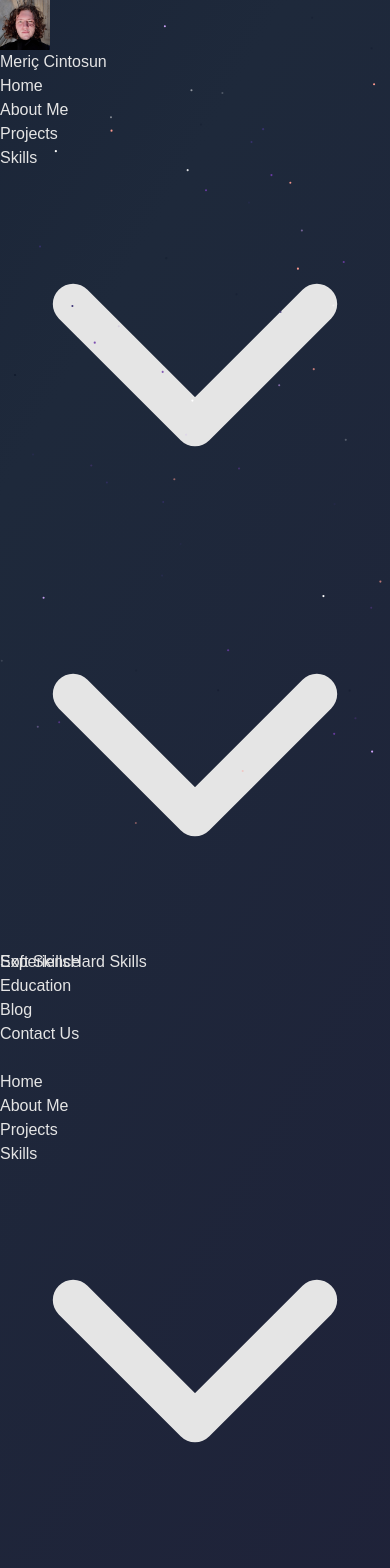
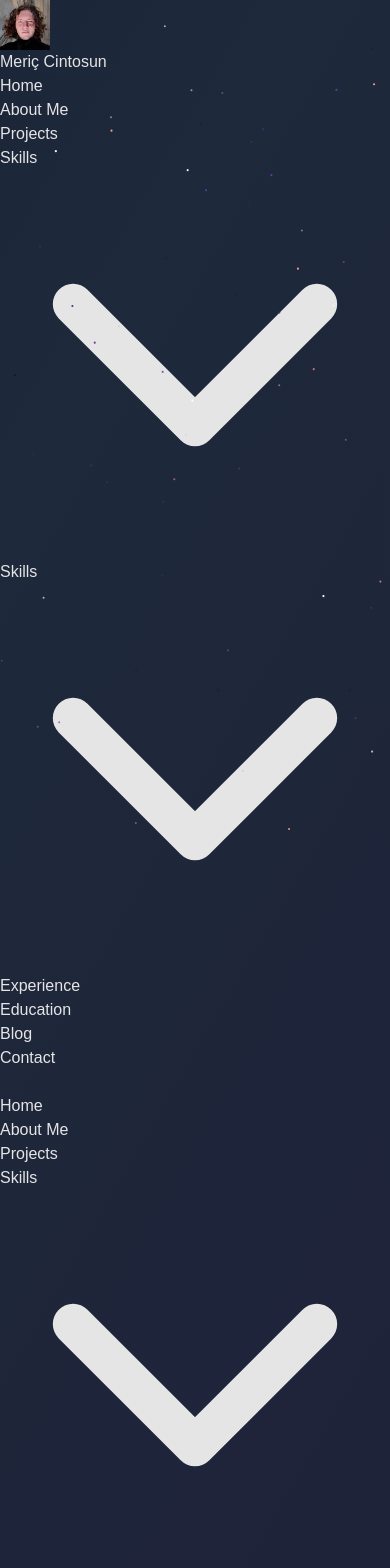
Before and after one commit to mericcintosun/meric-cintosun-portfolio, a Next.js app: page / in a window 390 px wide. Shown: the top 1568 px of the page. Built offline with nearby package versions, Linux system fonts and the light colour scheme.

Commit message:
completed-navbar

```diff
--- a/package.json
+++ b/package.json
@@ -13,6 +13,7 @@
     "@material-tailwind/react": "^2.1.10",
     "@react-three/drei": "^9.117.2",
     "@react-three/fiber": "^8.17.10",
+    "motion": "^11.11.17",
     "next": "15.0.3",
     "react": "^18.3.1",
     "react-dom": "^18.3.1",
--- a/src/components/Navbar.jsx
+++ b/src/components/Navbar.jsx
@@ -1,10 +1,10 @@
 "use client";
 
 import React from "react";
+import Link from "next/link";
 import {
   Navbar,
   Collapse,
-  Typography,
   IconButton,
   List,
   ListItem,
@@ -19,13 +19,16 @@ import {
   XMarkIcon,
 } from "@heroicons/react/24/outline";
 import Image from "next/image";
+import { motion } from "framer-motion";
 
 function NavListMenu() {
   const [isMenuOpen, setIsMenuOpen] = React.useState(false);
   const [isMobileMenuOpen, setIsMobileMenuOpen] = React.useState(false);
 
   return (
-    <React.Fragment>
+    <>
+      {/* Desktop Version */}
+      <div className="hidden lg:block">
         <Menu
           open={isMenuOpen}
           handler={setIsMenuOpen}
@@ -34,149 +37,131 @@ function NavListMenu() {
           allowHover={true}
         >
           <MenuHandler>
-          <Typography as="div" variant="small" className="font-medium">
             <ListItem
-              className="flex items-center gap-2 py-2 pr-4 font-medium text-gray-900"
-              selected={isMenuOpen || isMobileMenuOpen}
+              className="flex items-center gap-2 py-2 pr-4 font-medium text-gray-900 cursor-pointer"
+              selected={isMenuOpen}
+            >
+              Skills
+              <ChevronDownIcon
+                strokeWidth={2.5}
+                className={`h-3 w-3 transition-transform ${
+                  isMenuOpen ? "rotate-180" : ""
+                }`}
+              />
+            </ListItem>
+          </MenuHandler>
+          <MenuList className="max-w-screen-xl rounded-xl">
+            <motion.ul
+              className="flex justify-center items-center w-[20rem] outline-none outline-0"
+              initial={{ opacity: 0, y: -10 }}
+              animate={{ opacity: 1, y: 0 }}
+              transition={{ duration: 0.3 }}
+            >
+              <li>
+                <div className="flex justify-center gap-6 items-center w-80">
+                  <MenuItem>
+                    <Link href="/soft-skills">
+                      <div className="flex justify-center items-center text-sm text-blue-gray-700 transition-colors duration-300">
+                        Soft Skills
+                      </div>
+                    </Link>
+                  </MenuItem>
+                  <MenuItem>
+                    <Link href="/hard-skills">
+                      <div className="flex justify-center items-center text-sm text-blue-gray-700 transition-colors duration-300">
+                        Hard Skills
+                      </div>
+                    </Link>
+                  </MenuItem>
+                </div>
+              </li>
+            </motion.ul>
+          </MenuList>
+        </Menu>
+      </div>
+
+      {/* Mobile Version */}
+      <div className="block lg:hidden">
+        <ListItem
+          className="flex items-center gap-2 py-2 pr-4 font-medium text-gray-900 cursor-pointer"
+          selected={isMobileMenuOpen}
           onClick={() => setIsMobileMenuOpen((cur) => !cur)}
         >
           Skills
           <ChevronDownIcon
             strokeWidth={2.5}
-                className={`hidden h-3 w-3 transition-transform lg:block ${
-                  isMenuOpen ? "rotate-180" : ""
-                }`}
-              />
-              <ChevronDownIcon
-                strokeWidth={2.5}
-                className={`block h-3 w-3 transition-transform lg:hidden ${
+            className={`h-3 w-3 transition-transform ${
               isMobileMenuOpen ? "rotate-180" : ""
             }`}
           />
         </ListItem>
-          </Typography>
-        </MenuHandler>
-        <MenuList className="hidden max-w-screen-xl rounded-xl lg:block">
-          <ul className="flex justify-center items-center w-[20rem] outline-none outline-0">
-            <li>
-              <div className="flex justify-center gap-6 items-center w-80 ">
-                <MenuItem>
-                  <Typography
-                    variant="h6"
-                    color="blue-gray"
-                    className="flex justify-center items-center text-sm font-bold "
+        <motion.div
+          initial={{ height: 0, opacity: 0 }}
+          animate={{
+            height: isMobileMenuOpen ? "auto" : 0,
+            opacity: isMobileMenuOpen ? 1 : 0,
+          }}
+          transition={{ duration: 0.3, ease: "easeInOut" }}
+          className="overflow-hidden"
         >
-                    Soft Skills
-                  </Typography>
-                </MenuItem>
-                <MenuItem>
-                  <Typography
-                    variant="h6"
-                    color="blue-gray"
-                    className="flex justify-center items-center text-sm font-bold"
-                  >
-                    Hard Skills
-                  </Typography>
-                </MenuItem>
-              </div>
-            </li>
-          </ul>
-        </MenuList>
-      </Menu>
-      <div className="block lg:hidden">
           <Collapse open={isMobileMenuOpen}>
             <ul className="pl-6">
               <MenuItem className="py-1">
-              <Typography
-                variant="small"
-                color="blue-gray"
-                className="font-normal"
-              >
+                <Link href="/soft-skills">
+                  <div className="font-normal text-blue-gray-700 transition-colors duration-300">
                     Soft Skills
-              </Typography>
+                  </div>
+                </Link>
               </MenuItem>
               <MenuItem className="py-1">
-              <Typography
-                variant="small"
-                color="blue-gray"
-                className="font-normal"
-              >
+                <Link href="/hard-skills">
+                  <div className="font-normal text-blue-gray-700 transition-colors duration-300">
                     Hard Skills
-              </Typography>
+                  </div>
+                </Link>
               </MenuItem>
             </ul>
           </Collapse>
+        </motion.div>
       </div>
-    </React.Fragment>
+    </>
   );
 }
 
 function NavList() {
   return (
     <List className="mt-4 mb-6 p-0 lg:mt-0 lg:mb-0 lg:flex-row lg:p-1">
-      <Typography
-        as="a"
-        variant="small"
-        color="blue-gray"
-        className="font-medium"
-      >
-        <ListItem className="flex items-center gap-2 py-2 pr-4">Home</ListItem>
-      </Typography>
-      <Typography
-        as="a"
-        variant="small"
-        color="blue-gray"
-        className="font-medium"
-      >
-        <ListItem className="flex items-center gap-2 py-2 pr-4">
+      <Link href="/">
+        <ListItem className="flex items-center gap-2 py-2 pr-4 font-medium text-blue-gray-900 cursor-pointer  transition-colors duration-300">
+          Home
+        </ListItem>
+      </Link>
+      <Link href="/about">
+        <ListItem className="flex items-center w-[97px] gap-2 py-2 pr-4 font-medium text-blue-gray-900 cursor-pointer  transition-colors duration-300">
           About Me
         </ListItem>
-      </Typography>
-      <Typography
-        as="a"
-        variant="small"
-        color="blue-gray"
-        className="font-medium"
-      >
-        <ListItem className="flex items-center gap-2 py-2 pr-4">
+      </Link>
+      <Link href="/projects">
+        <ListItem className="flex items-center gap-2 py-2 pr-4 font-medium text-blue-gray-900 cursor-pointer  transition-colors duration-300">
           Projects
         </ListItem>
-      </Typography>
+      </Link>
       <NavListMenu />
-      <Typography
-        as="a"
-        variant="small"
-        color="blue-gray"
-        className="font-medium"
-      >
-        <ListItem className="flex items-center gap-2 py-2 pr-4">
+      <Link href="/experience">
+        <ListItem className="flex items-center gap-2 py-2 pr-4 font-medium text-blue-gray-900 cursor-pointer  transition-colors duration-300">
           Experience
         </ListItem>
-      </Typography>
-      <Typography
-        as="a"
-        variant="small"
-        color="blue-gray"
-        className="font-medium"
-      >
-        <ListItem className="flex items-center gap-2 py-2 pr-4">
+      </Link>
+      <Link href="/education">
+        <ListItem className="flex items-center gap-2 py-2 pr-4 font-medium text-blue-gray-900 cursor-pointer  transition-colors duration-300">
           Education
         </ListItem>
-      </Typography>
-      <Typography
-        as="a"
-        variant="small"
-        color="blue-gray"
-        className="font-medium"
-      >
-        <ListItem className="flex items-center gap-2 py-2 pr-4">Blog</ListItem>
-      </Typography>
-      <Typography
-        as="a"
-        variant="small"
-        color="blue-gray"
-        className="font-medium"
-      ></Typography>
+      </Link>
+      <Link href="/blog">
+        <ListItem className="flex items-center gap-2 py-2 pr-4 font-medium text-blue-gray-900 cursor-pointer  transition-colors duration-300">
+          Blog
+        </ListItem>
+      </Link>
     </List>
   );
 }
@@ -185,46 +170,63 @@ export function NavbarWithMegaMenu() {
   const [openNav, setOpenNav] = React.useState(false);
 
   React.useEffect(() => {
-    window.addEventListener(
-      "resize",
-      () => window.innerWidth >= 960 && setOpenNav(false)
-    );
+    const handleResize = () => {
+      if (window.innerWidth >= 960) setOpenNav(false);
+    };
+    window.addEventListener("resize", handleResize);
+    return () => window.removeEventListener("resize", handleResize);
   }, []);
 
   return (
-    <Navbar className="mx-auto max-w-screen-xl px-4 py-2">
-      <div className="flex items-center justify-between text-blue-gray-900">
-        <Typography
-          as="a"
-          variant="h6"
-          className="mr-4 cursor-pointer py-1.5 lg:ml-2"
+    <header className="mt-4">
+      <Navbar className="mx-auto max-w-screen-2xl px-4 py-2">
+        <motion.div
+          initial={{ opacity: 0, y: -20 }}
+          animate={{ opacity: 1, y: 0 }}
+          transition={{ duration: 0.5, ease: "easeOut" }}
+          className="flex items-center justify-between text-blue-gray-900"
         >
-          <div className="flex gap-2 justify-center items-center">
+          <Link href="/">
+            <div className="mr-4 cursor-pointer py-1.5 lg:ml-2 transition-colors duration-300">
+              <motion.div
+                initial={{ opacity: 0, scale: 0.9 }}
+                animate={{ opacity: 1, scale: 1 }}
+                transition={{ duration: 0.5, ease: "easeOut" }}
+                className="flex gap-2 justify-center items-center"
+              >
                 <Image
                   src="/main-image.jpg"
                   alt="logo"
                   width={50}
                   height={50}
-              className="rounded-full"
+                  className="rounded-full hover:scale-110 transition-transform duration-300"
                 />
-            <Typography as="div" variant="h6" className="font-bold">
+                <div className="transition-colors duration-300 font-semibold text-blue-gray-900">
                   Meriç Cintosun
-            </Typography>
                 </div>
-        </Typography>
+              </motion.div>
+            </div>
+          </Link>
 
           <div className="hidden lg:block">
             <NavList />
           </div>
-        <div className="hidden gap-2 lg:flex">
-          <ListItem className="flex items-center gap-2 py-2 pr-4">
-            Contact Us
+          <motion.div
+            initial={{ opacity: 0, y: 10 }}
+            animate={{ opacity: 1, y: 0 }}
+            transition={{ duration: 0.5, ease: "easeOut" }}
+            className="hidden gap-2 lg:flex"
+          >
+            <Link href="/contact">
+              <ListItem className="flex items-center gap-2 py-2 pr-4 font-medium text-blue-gray-900 cursor-pointer  rounded-md transition-colors duration-300">
+                Contact
               </ListItem>
-        </div>
+            </Link>
+          </motion.div>
           <IconButton
             variant="text"
             color="blue-gray"
-          className="lg:hidden"
+            className="lg:hidden hover:bg-blue-100 transition-colors duration-300"
             onClick={() => setOpenNav(!openNav)}
           >
             {openNav ? (
@@ -233,15 +235,18 @@ export function NavbarWithMegaMenu() {
               <Bars3Icon className="h-6 w-6" strokeWidth={2} />
             )}
           </IconButton>
-      </div>
+        </motion.div>
         <Collapse open={openNav}>
           <NavList />
           <div className="flex w-full flex-nowrap items-center gap-2 lg:hidden text-[#1E263A]">
-          <ListItem className="flex items-center gap-2 py-2 pr-4">
-            Contact Us
+            <Link href="/contact">
+              <ListItem className="flex items-center gap-2 py-2 pr-4 font-medium text-blue-gray-900 cursor-pointer  rounded-md transition-colors duration-300">
+                Contact
               </ListItem>
+            </Link>
           </div>
         </Collapse>
       </Navbar>
+    </header>
   );
 }
```
Also changed, not shown: src/app/blog/page.js (added, +7 -0 lines), src/app/contact/page.js (added, +7 -0 lines), src/app/education/page.js (added, +7 -0 lines), src/app/experience/page.js (added, +7 -0 lines), src/app/hard-skills/page.js (added, +7 -0 lines), src/app/projects/page.js (added, +7 -0 lines), src/app/soft-skills/page.js (added, +7 -0 lines), 1 other file (tests, documents, lock files or other folders). Lines whose indentation alone changed are shown as unchanged.
